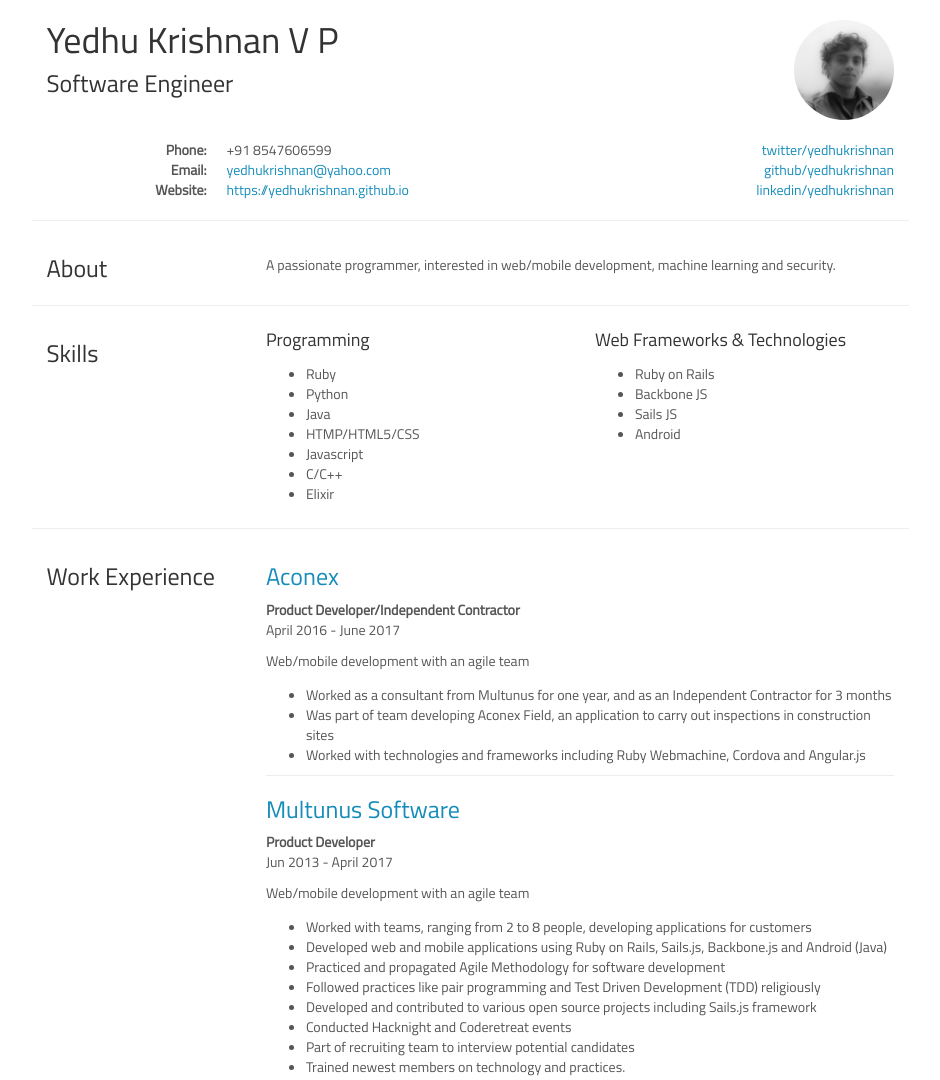
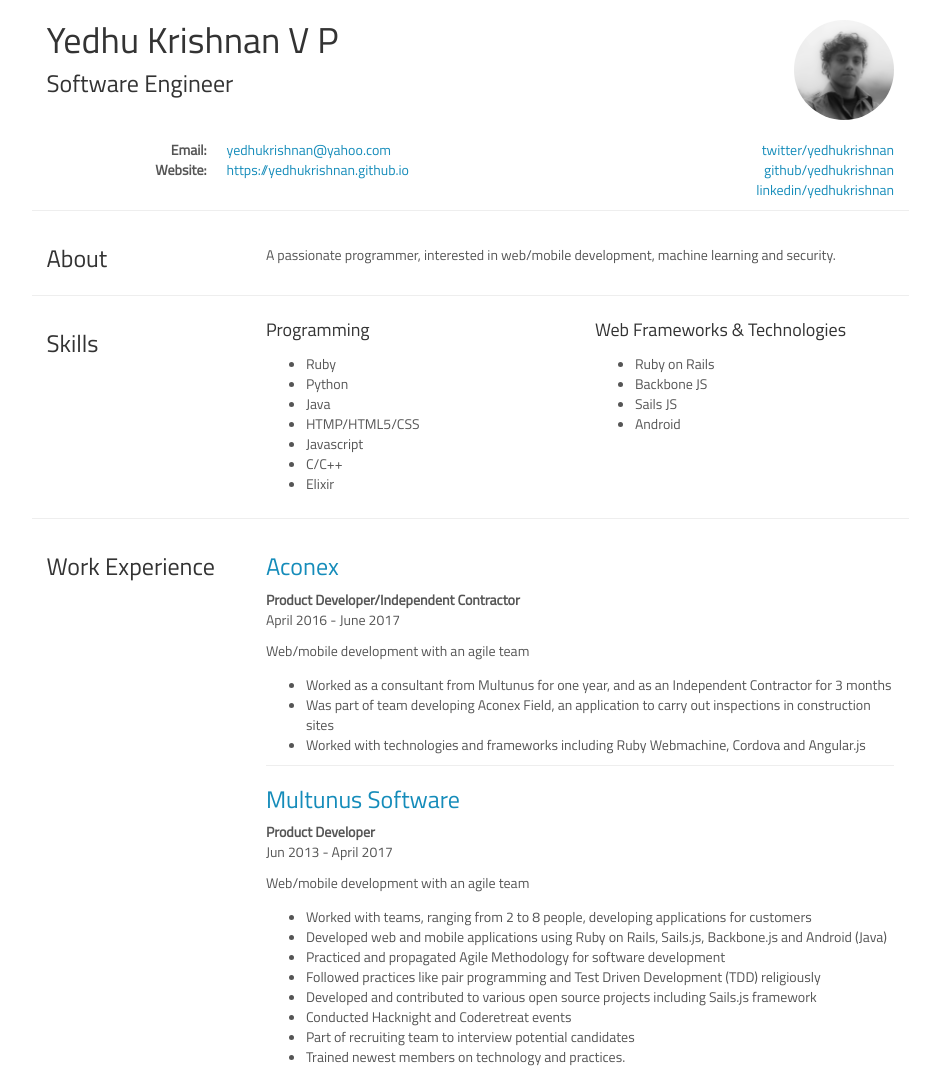
Before and after one commit to yedhukrishnan/resume, a plain HTML site: page index.html in a window 1280 px wide. Shown: the top 1080 px of the page, without its empty margins (121-1061 px from the left). Drawn offline with Linux system fonts and the light colour scheme.

Commit message:
Update index.html

```diff
--- a/index.html
+++ b/index.html
@@ -22,8 +22,6 @@
 					<div class="">
 						<div class="col-md-6 col-sm-12">
 							<dl class="contacts dl-horizontal">
-								<dt>Phone:</dt>
-								<dd>+91 8547606599</dd>
 								<dt>Email:</dt>
 								<dd>
 									<a href="mailto:yedhukrishnan@yahoo.com">
```
